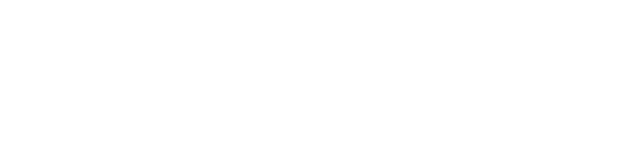
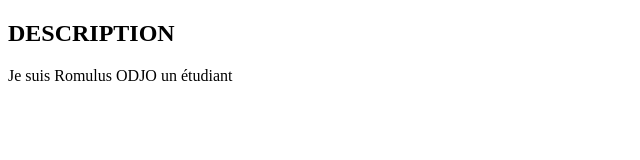
Before and after one commit to Mathieu258/git-mon-cv, a plain HTML site: page index.html in a window 1280 px wide. Shown: the whole page, without its empty margins (0-640 px from the left). Drawn offline with Linux system fonts and the light colour scheme.

Commit message:
mise en place de la section description

```diff
--- a/index.html
+++ b/index.html
@@ -6,6 +6,7 @@
     <title>Document</title>
 </head>
 <body>
-
+    <h2>DESCRIPTION</h2>
+    <P>Je suis Romulus ODJO un étudiant</P>
 </body>
 </html>
```
